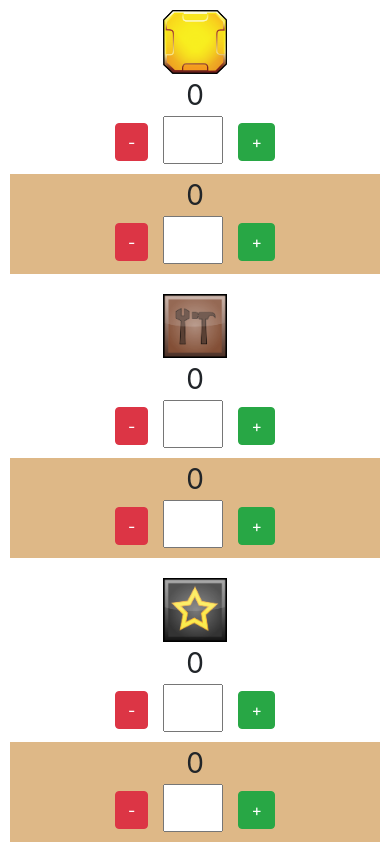
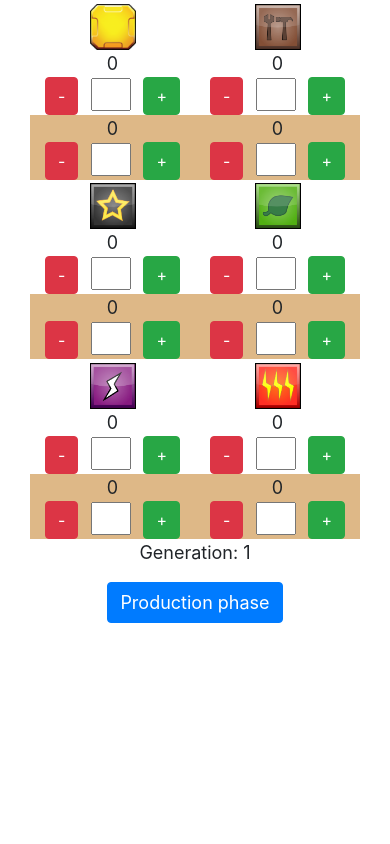
Before and after one commit to galberola/terraforming-mars-companion, a React (Create React App) app: page / in a window 390 px wide. Shown: the top 844 px of the page. Built offline with nearby package versions, Linux system fonts and the light colour scheme.

Commit message:
[fixed] Image location and layout for mobile devices

```diff
--- a/public/css/styles.css
+++ b/public/css/styles.css
@@ -1,25 +1,20 @@
 .resource-tab {
-  font-size: 28px;
+  font-size: 18px;
 }
 
 .resource-tab .production-btn {
-  font-size: 42px;
+  font-size: 18px;
 }
 
 .resource-item {
-  padding: 10px;
+  padding-top: .2em;
 }
 
-.resource-input {
-  padding-left: 10px;
-  padding-right: 10px;
-  padding-bottom: 10px;
-}
 .resource-input input[type=number] {
-  width: 60px;
-  max-width: 60px;
-  margin-left: 15px;
-  margin-right: 15px;
+  width: 40px;
+  max-width: 40px;
+  margin-left: .7em;
+  margin-right: .7em;
 }
 
 /* Chrome, Safari, Edge, Opera */
--- a/public/index.html
+++ b/public/index.html
@@ -2,21 +2,21 @@
 <html lang="en">
   <head>
     <meta charset="utf-8" />
-    <link rel="icon" href="%PUBLIC_URL%/favicon.ico" />
+    <!-- <link rel="icon" href="%PUBLIC_URL%/favicon.ico" /> -->
     <meta name="viewport" content="width=device-width, initial-scale=1" />
     <meta name="theme-color" content="#000000" />
     <meta
-      name="description"
-      content="Web site created using create-react-app"
+      name="TM Companion App"
+      content="TM Companion App helps you keep track of the resrouces for the Terraforming Mars Board Game"
     />
-    <link rel="apple-touch-icon" href="%PUBLIC_URL%/logo192.png" />
+    <!-- <link rel="apple-touch-icon" href="%PUBLIC_URL%/logo192.png" /> -->
     <!--
       manifest.json provides metadata used when your web app is installed on a
       user's mobile device or desktop. See https://developers.google.com/web/fundamentals/web-app-manifest/
     -->
     <link rel="manifest" href="%PUBLIC_URL%/manifest.json" />
-    <link rel="stylesheet" href="/css/bootstrap.min.css" />
-    <link rel="stylesheet" href="/css/styles.css" />
+    <link rel="stylesheet" href="%PUBLIC_URL%/css/bootstrap.min.css" />
+    <link rel="stylesheet" href="%PUBLIC_URL%/css/styles.css" />
     <!--
       Notice the use of %PUBLIC_URL% in the tags above.
       It will be replaced with the URL of the `public` folder during the build.
--- a/src/components/resource/resource-item.tsx
+++ b/src/components/resource/resource-item.tsx
@@ -13,7 +13,7 @@ export interface ResourceItemProps {
 
 export default function RenderItem(props: ResourceItemProps) {
   return <div className={"resource-item " + props.className}>
-      <img alt={props.name} src={props.icon} width="64" height="64" />
+      <img alt={props.name} src={props.icon} width="46" height="46" />
       <ResourceInput amount={props.amount} onAddQuantity={quantity => props.onAmountModified(props.name, quantity)} />
       <ResourceInput amount={props.production} isProduction={true} onAddQuantity={quantity => props.onProductionModified(props.name, quantity)} />
     </div>;
--- a/src/components/resource/resources-tab.tsx
+++ b/src/components/resource/resources-tab.tsx
@@ -22,14 +22,18 @@ export default class ResourcesTab extends Component<{}, ResourcesTabState> {
     this.state = {
       generation: 1,
       resources: {
-        "M€": { name: "M€", amount: 0, production: 0, icon: "/img/resources/megacredit.png" },
-        "Steel": { name: "Steel", amount: 0, production: 0, icon: "/img/resources/steel.png" },
-        "Titanium": { name: "Titanium", amount: 0, production: 0, icon: "/img/resources/titanium.png" },
-        "Plant": { name: "Plant", amount: 0, production: 0, icon: "/img/resources/plant.png" },
-        "Energy": { name: "Energy", amount: 0, production: 0, icon: "/img/resources/power.png" },
-        "Heat": { name: "Heat", amount: 0, production: 0, icon: "/img/resources/heat.png" },
+        "M€": { name: "M€", amount: 0, production: 0, icon: this.getImageUrl("megacredit") },
+        "Steel": { name: "Steel", amount: 0, production: 0, icon: this.getImageUrl("steel") },
+        "Titanium": { name: "Titanium", amount: 0, production: 0, icon: this.getImageUrl("titanium") },
+        "Plant": { name: "Plant", amount: 0, production: 0, icon: this.getImageUrl("plant") },
+        "Energy": { name: "Energy", amount: 0, production: 0, icon: this.getImageUrl("power") },
+        "Heat": { name: "Heat", amount: 0, production: 0, icon: this.getImageUrl("heat") },
       }
     }
+  }
+
+  private getImageUrl(resource: string) : string {
+    return `${process.env.PUBLIC_URL}/img/resources/${resource}.png`;
   }
 
   onAmountModified(name: string, quantity: number) {
@@ -65,10 +69,10 @@ export default class ResourcesTab extends Component<{}, ResourcesTabState> {
   }
 
   render() {
-    const itemStyle = "col-md-4 col-sm-6 col-xs-6";
+    const itemStyle = "col-6 col-sm-6 col-md-4";
 
-    return <div className="resource-tab">
-      <div className="row">
+    return <div className="resource-tab container">
+      <div className="row no-gutters">
         <ResourceItem
           className={itemStyle}
           {...this.state.resources["M€"]}
@@ -86,8 +90,9 @@ export default class ResourcesTab extends Component<{}, ResourcesTabState> {
           {...this.state.resources["Titanium"]}
           onAmountModified={(name, quantity) => this.onAmountModified(name, quantity)}
           onProductionModified={(name, quantity) => this.onProductionModified(name, quantity)} />
-      </div>
-      <div className="row">
+
+      {/* </div>
+      <div className="row"> */}
         <ResourceItem
           className={itemStyle}
           {...this.state.resources["Plant"]}
```
